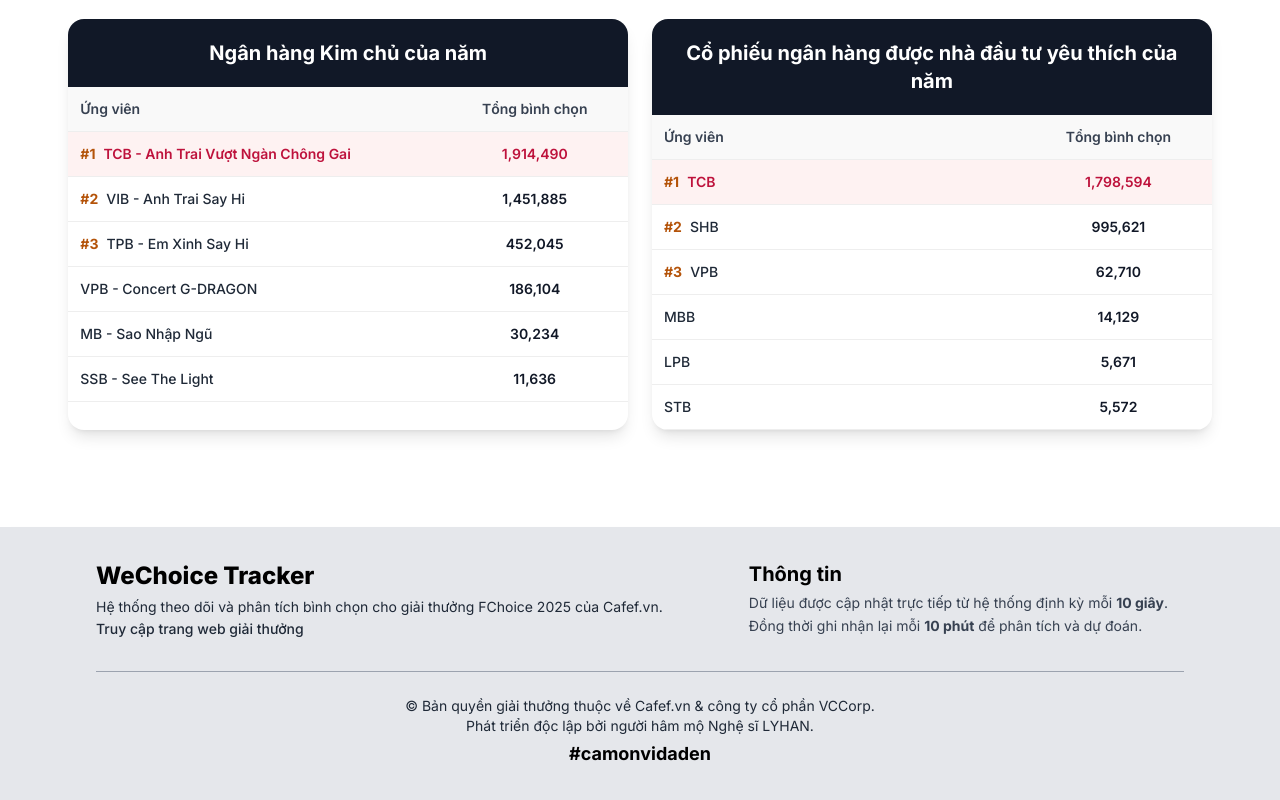
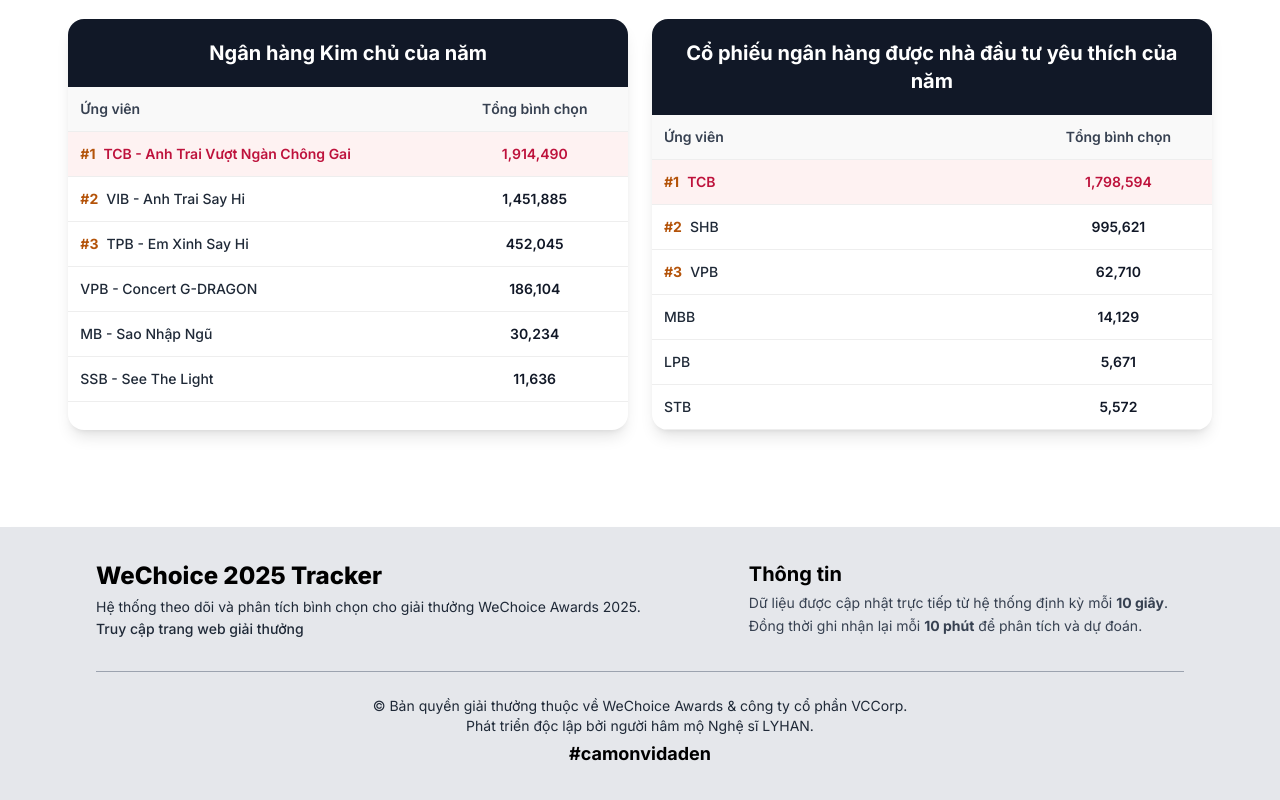
Before and after one commit to ntu09082007-eng/wechoice-tracker-frontend, a React (Vite) app: page /realtime in a window 1280 px wide. Shown: the part 298-1098 px from the top of the page. Built offline with nearby package versions, Linux system fonts and the light colour scheme; what chartjs-plugin-zoom would draw is missing.

Commit message:
Update Footer.tsx

```diff
--- a/src/components/Footer.tsx
+++ b/src/components/Footer.tsx
@@ -6,11 +6,10 @@
           {/* About Section */}
           <div className="xl:col-span-3">
             <h3 className="text-2xl font-extrabold mb-1 text-black">
-              WeChoice Tracker
+              WeChoice 2025 Tracker
             </h3>
             <p className="text-gray-800 text-sm leading-relaxed">
-              Hệ thống theo dõi và phân tích bình chọn cho giải thưởng FChoice
-              2025 của Cafef.vn.
+              Hệ thống theo dõi và phân tích bình chọn cho giải thưởng WeChoice Awards 2025.
             </p>
             <h3 className="text-gray-800 text-sm font-extrabold hover:underline">
               <a href="https://wechoice.vn/">Truy cập trang web giải thưởng</a>
@@ -32,7 +31,7 @@
         {/* Bottom Bar */}
         <div className="border-t mt-8 pt-6 text-center mb-2 border-gray-400">
           <p className="text-gray-800 text-sm mb-1 ">
-            © Bản quyền giải thưởng thuộc về Cafef.vn & công ty cổ phần VCCorp.
+            © Bản quyền giải thưởng thuộc về WeChoice Awards & công ty cổ phần VCCorp.
             <br />
             Phát triển độc lập bởi người hâm mộ Nghệ sĩ LYHAN.
           </p>
```
